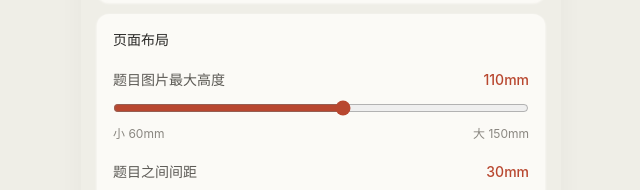
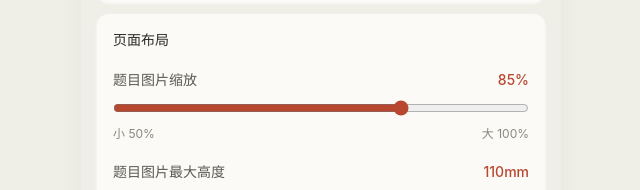
Before and after one commit to xmalle/cuoti, a Next.js app: page /export in a window 1280 px wide. Shown: the part 478-668 px from the top of the page, without its empty margins (319-959 px from the left). Built offline with nearby package versions, Linux system fonts and the light colour scheme; no server answers; the database is empty.

Commit message:
feat: add PDF image scale slider for proportional resizing

```diff
--- a/app/export/page.tsx
+++ b/app/export/page.tsx
@@ -34,6 +34,7 @@ export default function ExportPage() {
   const [previewing, setPreviewing] = useState(false);
   const [statusText, setStatusText] = useState('');
   const [imageMaxHeight, setImageMaxHeight] = useState(110);
+  const [imageScale, setImageScale] = useState(85);
   const [questionGap, setQuestionGap] = useState(30);
 
   const handlePreview = useCallback(async () => {
@@ -61,6 +62,7 @@ export default function ExportPage() {
         groupByChapter: filters.group_by_chapter,
         includeAnalysis: filters.include_analysis,
         maxImageHeight: imageMaxHeight,
+        imageScale: imageScale / 100,
         questionGap: questionGap,
         onStatus: (msg) => setStatusText(msg),
       });
@@ -71,7 +73,7 @@ export default function ExportPage() {
       setGenerating(false);
       setStatusText('');
     }
-  }, [filters, imageMaxHeight, questionGap]);
+  }, [filters, imageMaxHeight, imageScale, questionGap]);
 
   return (
     <div className="px-4 pt-5 pb-4">
@@ -82,6 +84,26 @@ export default function ExportPage() {
       {/* 页面布局选项 */}
       <div className="mt-3 bg-card rounded-card shadow-card p-4 flex flex-col gap-5">
         <h3 className="text-sm font-medium text-ink">页面布局</h3>
+
+        <div>
+          <div className="flex items-center justify-between text-sm text-ink-soft mb-2">
+            <span>题目图片缩放</span>
+            <span className="text-math-accent font-medium">{imageScale}%</span>
+          </div>
+          <input
+            type="range"
+            min={50}
+            max={100}
+            step={5}
+            value={imageScale}
+            onChange={(e) => setImageScale(Number(e.target.value))}
+            className="w-full accent-math-accent"
+          />
+          <div className="flex justify-between text-xs text-ink-muted mt-1">
+            <span>小 50%</span>
+            <span>大 100%</span>
+          </div>
+        </div>
 
         <div>
           <div className="flex items-center justify-between text-sm text-ink-soft mb-2">
--- a/lib/pdf/generate-pdf.ts
+++ b/lib/pdf/generate-pdf.ts
@@ -7,6 +7,7 @@ interface ExportOptions {
   groupByChapter: boolean;
   includeAnalysis: boolean;
   maxImageHeight?: number;
+  imageScale?: number;
   questionGap?: number;
   onProgress?: (done: number, total: number) => void;
   onStatus?: (msg: string) => void;
@@ -22,6 +23,7 @@ const marginTop = 15;
 const marginBottom = 15;
 const contentWidth = pageWidth - marginX * 2;
 const defaultMaxImageHeight = 110; // 默认单张图片最大高度
+const defaultImageScale = 0.85; // 默认图片缩放比例
 const imageBottomGap = 6; // 图片与下方内容间距
 const defaultQuestionGap = 30; // 默认题目之间留白
 
@@ -131,6 +133,7 @@ export async function generatePdf(questions: Question[], options: ExportOptions)
     onProgress,
     onStatus,
     maxImageHeight = defaultMaxImageHeight,
+    imageScale = defaultImageScale,
     questionGap = defaultQuestionGap,
   } = options;
 
@@ -158,7 +161,8 @@ export async function generatePdf(questions: Question[], options: ExportOptions)
         yPos = marginTop;
       }
 
-      yPos = await renderQuestion(pdf, q, questionIndex, marginX, yPos, contentWidth, maxImageHeight);
+      const imageWidth = contentWidth * imageScale;
+      yPos = await renderQuestion(pdf, q, questionIndex, marginX, yPos, imageWidth, maxImageHeight);
       yPos += questionGap;
     }
   }
```
